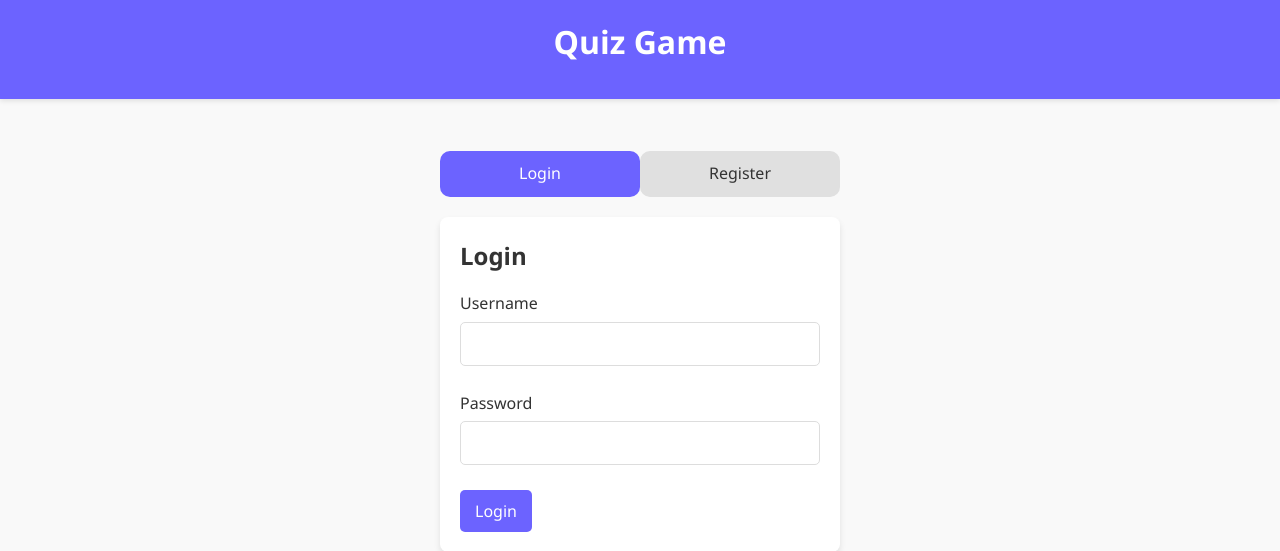
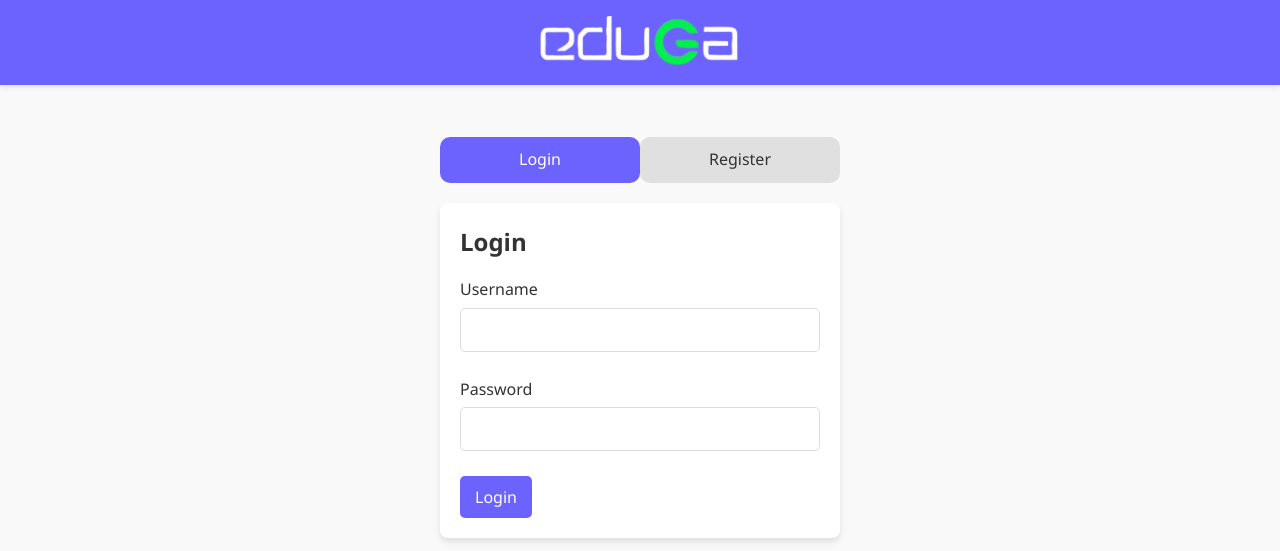
Before and after one commit to wendellast/Brew, a FastAPI app: page / in a window 1280 px wide. Shown: the top 551 px of the page. Run offline with FastAPI, Linux system fonts and the light colour scheme.

Commit message:
logo-eduga

```diff
--- a/main.py
+++ b/main.py
@@ -3,7 +3,9 @@ from fastapi import (
     Request,
 )
 from fastapi.responses import HTMLResponse
+from fastapi.staticfiles import StaticFiles
 from fastapi.templating import Jinja2Templates
+
 from middleware.cors import add_cors_middleware
 from routes import auth, fases, perguntas, progress, temas, users
 from settings.database import Base, engine
@@ -19,6 +21,9 @@ add_cors_middleware(app)
 templates = Jinja2Templates(directory="templates")
 
 
+app.mount("/static", StaticFiles(directory="templates/static"), name="static")
+
+
 @app.get("/", response_class=HTMLResponse)
 async def read_root(request: Request):
     return templates.TemplateResponse("index.html", {"request": request})
--- a/templates/index.html
+++ b/templates/index.html
@@ -280,6 +280,38 @@
             margin-bottom: 20px;
             border-radius: 5px;
         }
+        .header {
+            display: flex;
+            justify-content: center;
+            align-items: center;
+            padding: 1rem;
+            background-color: ffff;
+            width: 100%;
+        }
+
+        .logo {
+            max-width: 200px; /* Limit maximum logo width */
+            width: 100%; /* Make logo responsive */
+            height: auto; /* Maintain aspect ratio */
+        }
+
+        /* Responsive adjustments */
+        @media screen and (max-width: 600px) {
+            .header {
+                padding: 0.5rem;
+            }
+
+            .logo {
+                max-width: 150px; /* Smaller logo on mobile */
+            }
+        }
+
+        @media screen and (max-width: 375px) {
+            .logo {
+                max-width: 100px; /* Even smaller logo on very small screens */
+            }
+        }
+
 
         .success {
             background-color: #d4edda;
@@ -308,8 +340,8 @@
 </head>
 
 <body>
-    <header>
-        <h1>Quiz Game</h1>
+    <header class="header">
+        <img src="static/assets/img/edu_logo.png" alt="Quiz Game Logo" class="logo">
     </header>
 
     <div class="container">
@@ -357,7 +389,6 @@
         <!-- Main App Section (visible after login) -->
         <div id="app-section" class="hidden">
             <div class="tabs">
-                <div class="tab active" data-tab="play">Play</div>
                 <div class="tab" data-tab="admin">Admin</div>
             </div>
 
```
Also changed, not shown: templates/assets/style.css (deleted), templates/static/assets/img/edu_logo.png (added).
